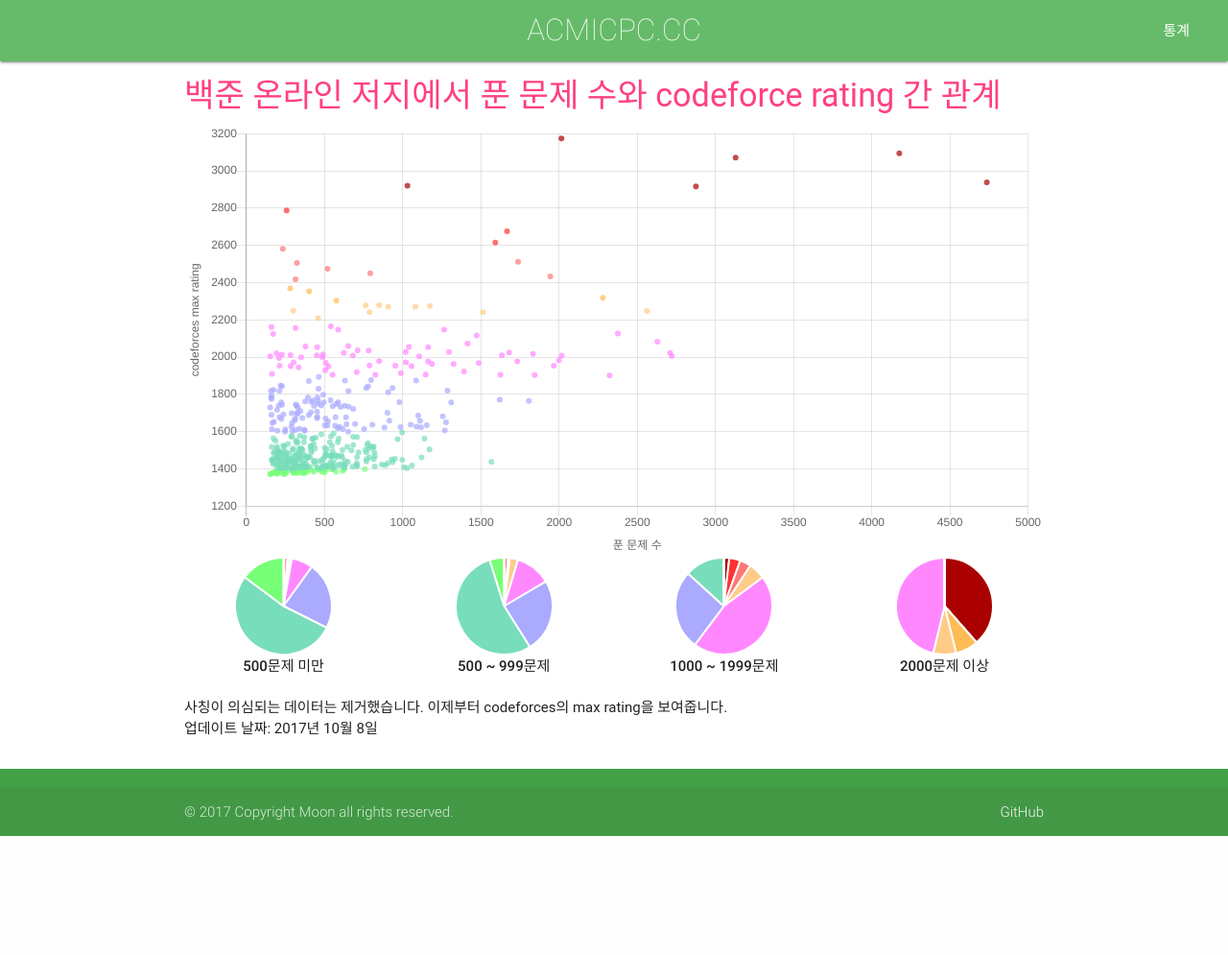
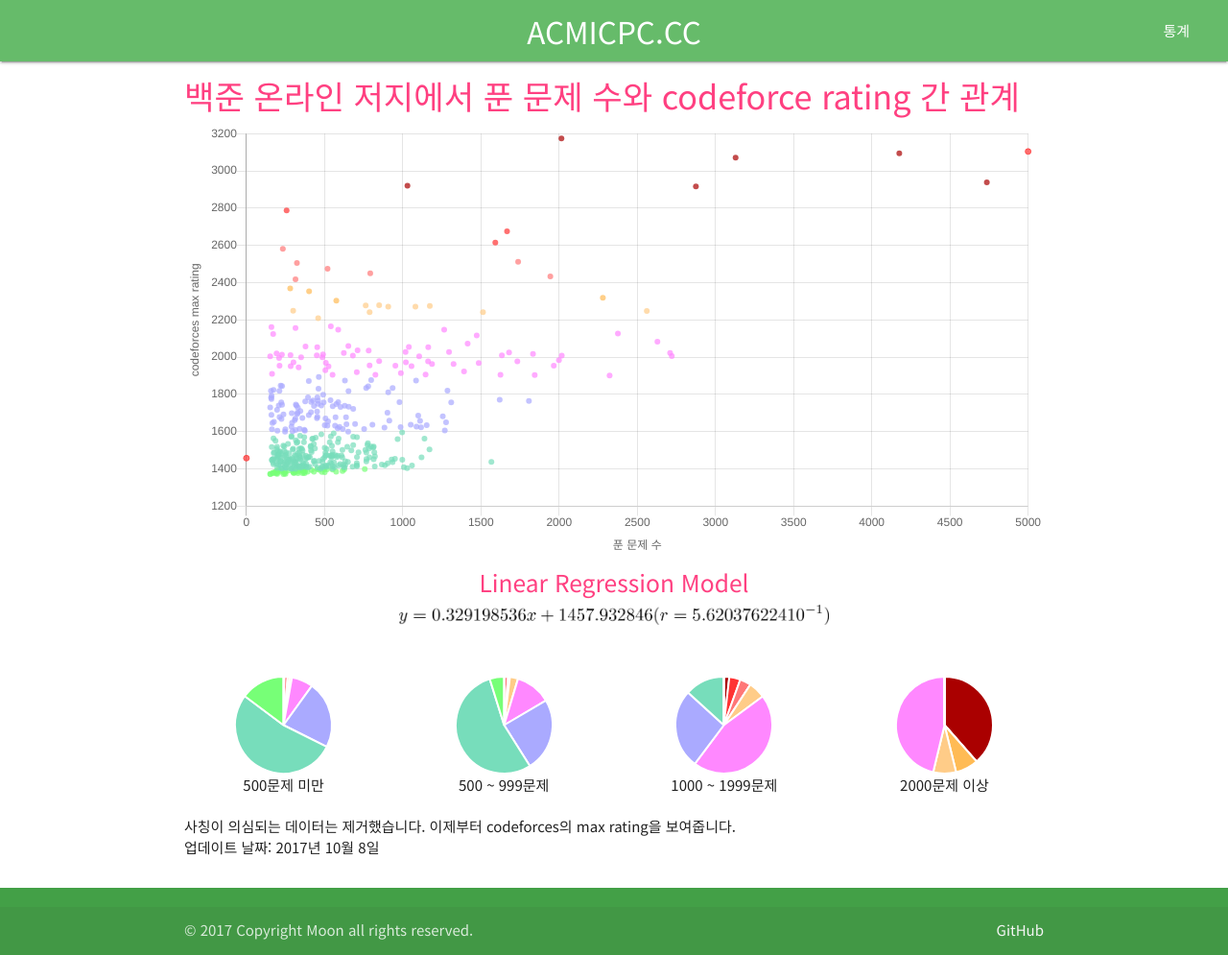
Before and after one commit to MoonHyuk/acmicpc.cc, a Flask app: page /statistics in a window 1280 px wide. Shown: the whole page at 96% size. Before the commit the page ends 871 px from the top, so only its background shows below. Run offline with Flask 2, Linux system fonts and the light colour scheme; some libraries are stand-ins or nearby versions; some web fonts are replaced.

Commit message:
Add linear regression model

```diff
--- a/application.py
+++ b/application.py
@@ -366,4 +366,4 @@ def statistics():
 
 
 if __name__ == "__main__":
-    application.run()
+    application.run(use_reloader=False)
--- a/static/base.css
+++ b/static/base.css
@@ -1,3 +1,9 @@
+@import url(http://fonts.googleapis.com/earlyaccess/notosanskr.css);
+
+html {
+    font-family: 'Noto Sans KR', 'Roboto', sans-serif;
+}
+
 .brand-logo {
     font-weight: 100;
 }
--- a/templates/statistics.html
+++ b/templates/statistics.html
@@ -136,8 +136,16 @@
                             borderWidth: 0,
                             backgroundColor: 'rgba(204, 204, 204, 0.7)',
                             fill: false,
+                        },
+                        {
+                            data: [{x:0, y:1458}, {x:5000, y: 3104}],
+                            borderColor: 'rgba(255, 51, 51, 0.7)',
+                            backgroundColor: 'rgba(255, 51, 51, 0.7)',
+                            fill: false,
+                            tooltip: {
+                                display: false
+                            }
                         }
-
                     ]
                 },
                 options: {
@@ -201,6 +209,10 @@
     <div class="chart-container" style="position: relative; width:100%;">
         <canvas id="chart"></canvas>
     </div>
+    <div class="center-align" style="padding-bottom: 48px;">
+        <h5 class="pink-text text-accent-2">Linear Regression Model</h5>
+        <img src="{{ url_for('static', filename = 'images/model.png') }}" style="width: 50%;">
+    </div>
     <div class="row center-align">
         <div class="col s6 m3">
             <div class="chart-container" style="position: relative; width:100%;">
--- a/templates/user.html
+++ b/templates/user.html
@@ -34,7 +34,7 @@
                 var array = [];
 
                 for (var i = 0; i < dimensions[0]; ++i) {
-                    array.push(dimensions.length == 1 ? 0 : zeros(dimensions.slice(1)));
+                    array.push(dimensions.length === 1 ? 0 : zeros(dimensions.slice(1)));
                 }
 
                 return array;
```
Also changed, not shown: static/images/model.png (added).
